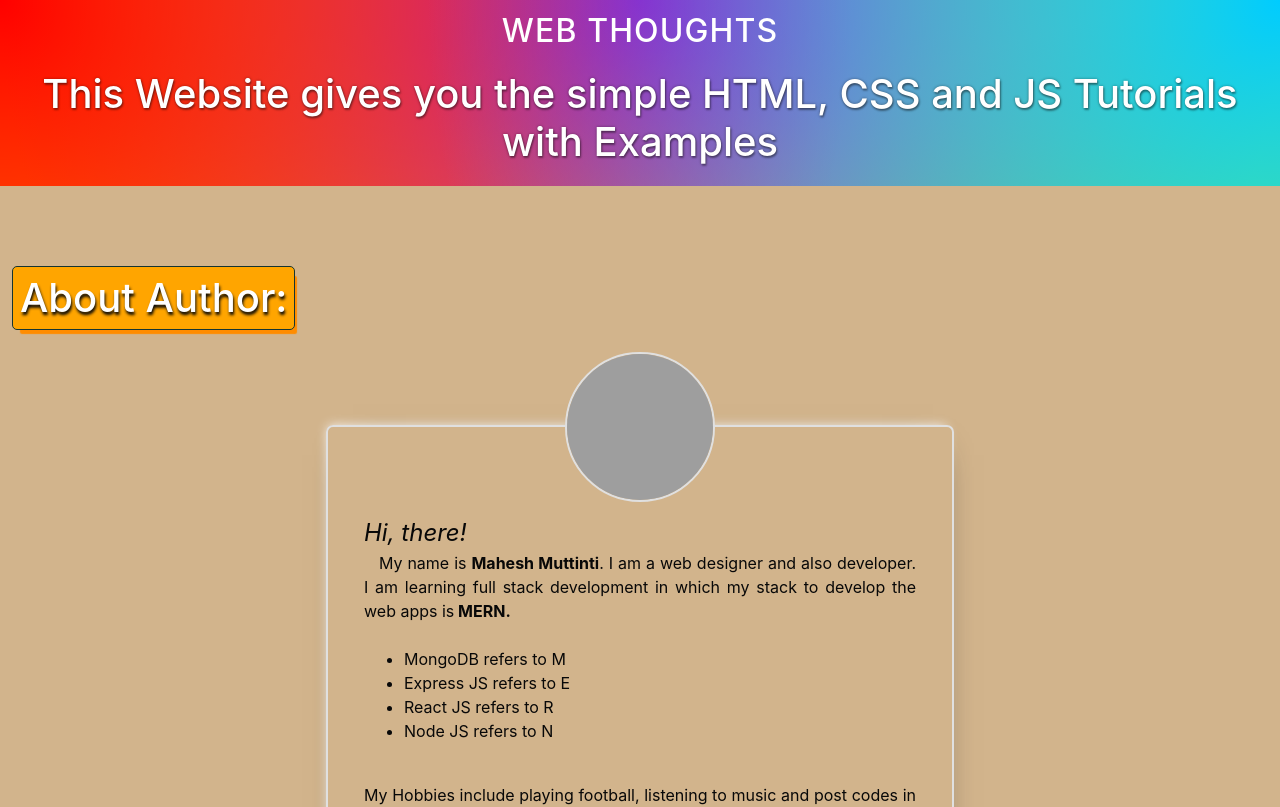
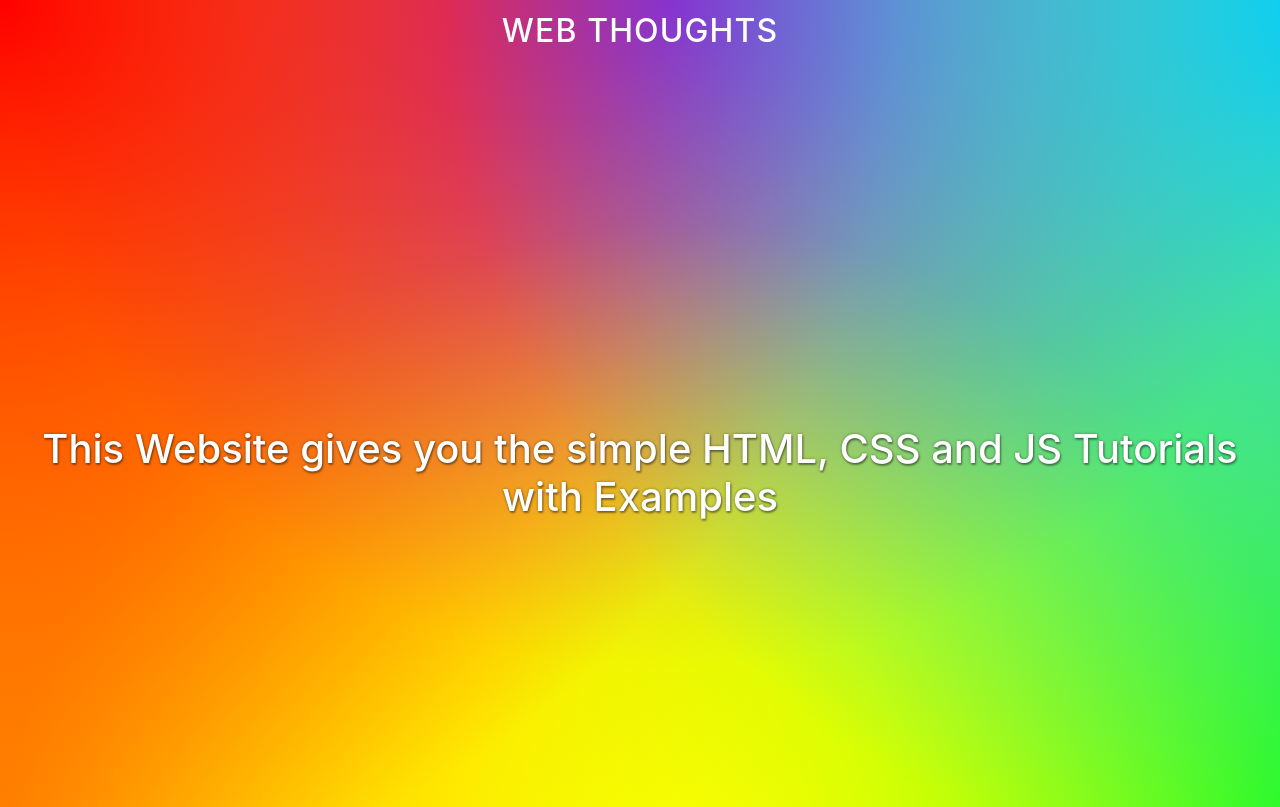
Before and after one commit to maheshmuttintidev/portfolio, a React (Create React App) app: page / in a window 1280 px wide. Shown: the top 807 px of the page. Built offline with nearby package versions, Linux system fonts and the light colour scheme; grey boxes are pictures that could not be loaded.

Commit message:
update js and css

```diff
--- a/src/App.js
+++ b/src/App.js
@@ -2,6 +2,8 @@ import React from "react";
 import "./style.css";
 import HomePage from "./HomePage";
 
-export default function App() {
+function App() {
   return <HomePage />;
 }
+
+export default App;
--- a/src/Article.js
+++ b/src/Article.js
@@ -2,7 +2,7 @@ import React from "react";
 import "./style.css";
 import { ProgressBar } from "react-bootstrap";
 
-export default function Article() {
+function Article() {
   const [html, css, js, java, python, react, node] = [
     87,
     55,
@@ -67,3 +67,4 @@ export default function Article() {
     </article>
   );
 }
+export default Article;
--- a/src/Footer.js
+++ b/src/Footer.js
@@ -1,7 +1,7 @@
 import React from "react";
 import "./style.css";
 
-export default function Footer() {
+function Footer() {
   return (
     <footer>
       <div className="follow-container">
@@ -22,3 +22,4 @@ export default function Footer() {
     </footer>
   );
 }
+export default Footer;
--- a/src/Header.js
+++ b/src/Header.js
@@ -1,7 +1,7 @@
 import React from "react";
 import "./style.css";
 
-export default function Header() {
+function Header() {
   return (
     <header>
       <div className="logo-container" />
@@ -15,3 +15,4 @@ export default function Header() {
     </header>
   );
 }
+export default Header;
--- a/src/HomePage.js
+++ b/src/HomePage.js
@@ -3,7 +3,7 @@ import Header from "./Header";
 import Article from "./Article";
 import Footer from "./Footer";
 import "bootstrap";
-export default function HomePage() {
+function HomePage() {
   return (
     <div className="app-page">
       <Header />
@@ -12,3 +12,4 @@ export default function HomePage() {
     </div>
   );
 }
+export default HomePage;
--- a/src/style.css
+++ b/src/style.css
@@ -1,16 +1,8 @@
-div.app-page {
-  width: 100%;
+* {
+  box-sizing: border-box;
   margin: 0;
   padding: 0;
   -webkit-font-smoothing: antialiased;
-  overflow: hidden;
-  background: tan;
-  color: #080808;
-}
-
-* {
-  box-sizing: border-box;
-  margin: 0;
   line-height: 1.5;
 }
 header {
@@ -22,8 +14,8 @@ header {
   display: grid;
   grid-template-columns: min-content 1fr;
   color: white;
+  min-height: 56rem;
 }
-
 header > .website-name-container {
   width: 100%;
   text-align: center;
@@ -164,17 +156,19 @@ footer {
   background-color: rgba(15, 131, 119, 0.6);
   padding: 7px 12px;
   border-radius: 5px;
+  height: 100%;
   cursor: pointer;
   outline: 0;
-  border: 1px solid transparent;
+  border: 2px solid #acacac;
   margin: 0 0 12px 0;
   color: whitesmoke;
 }
 
 .holder.btn-holder > button:hover {
-  background-color: rgba(44, 34, 182, 0.9);
+  background-color: rgba(44, 34, 182, 0.5);
   font-weight: bold;
-  border: 1px solid white;
+  border: 2px solid skyblue;
+  box-shadow: 0 0 1px 1px skyblue;
   outline: 0;
 }
 
```
Also changed, not shown: 1 other file (tests, documents, lock files or other folders).
